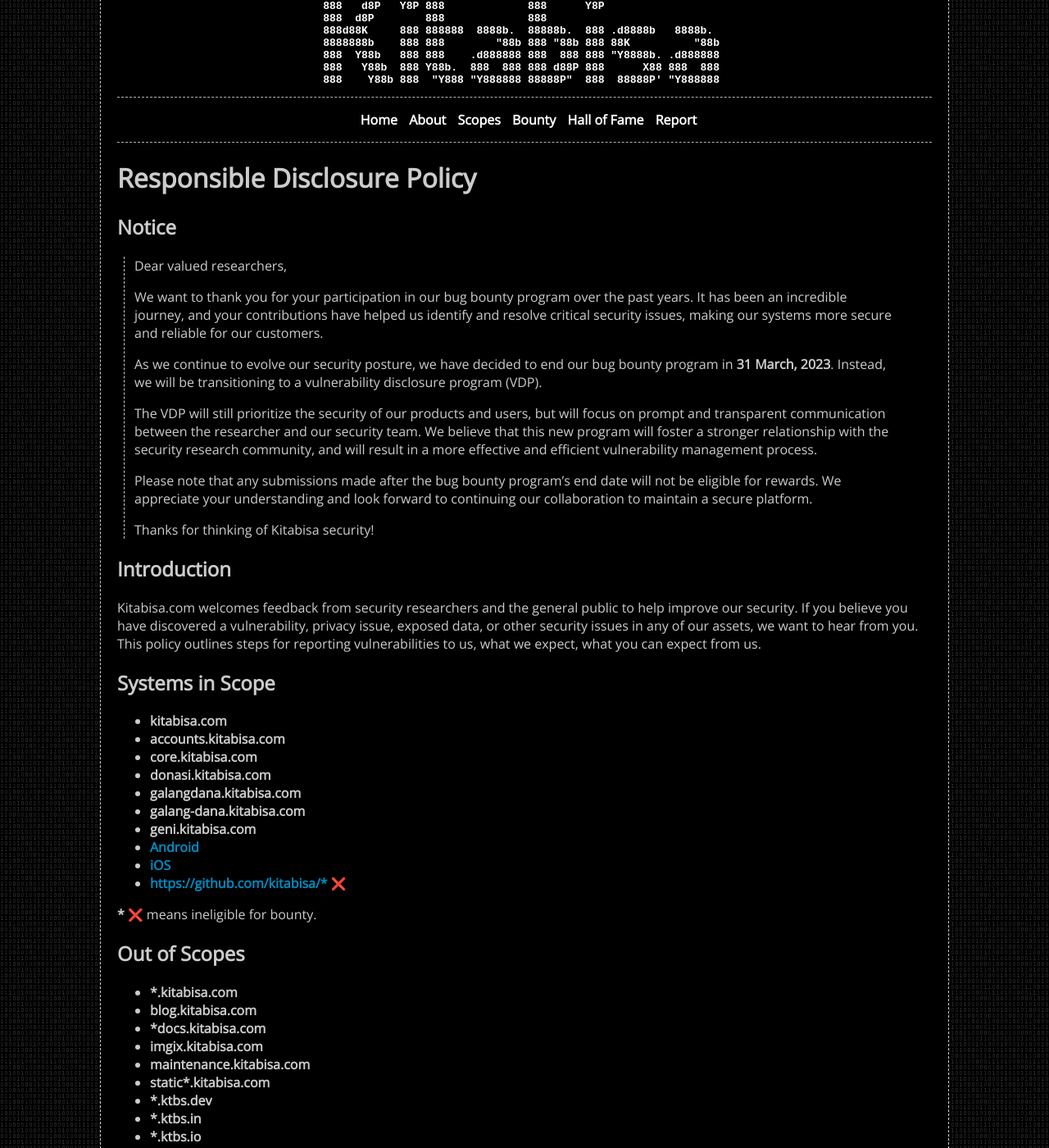
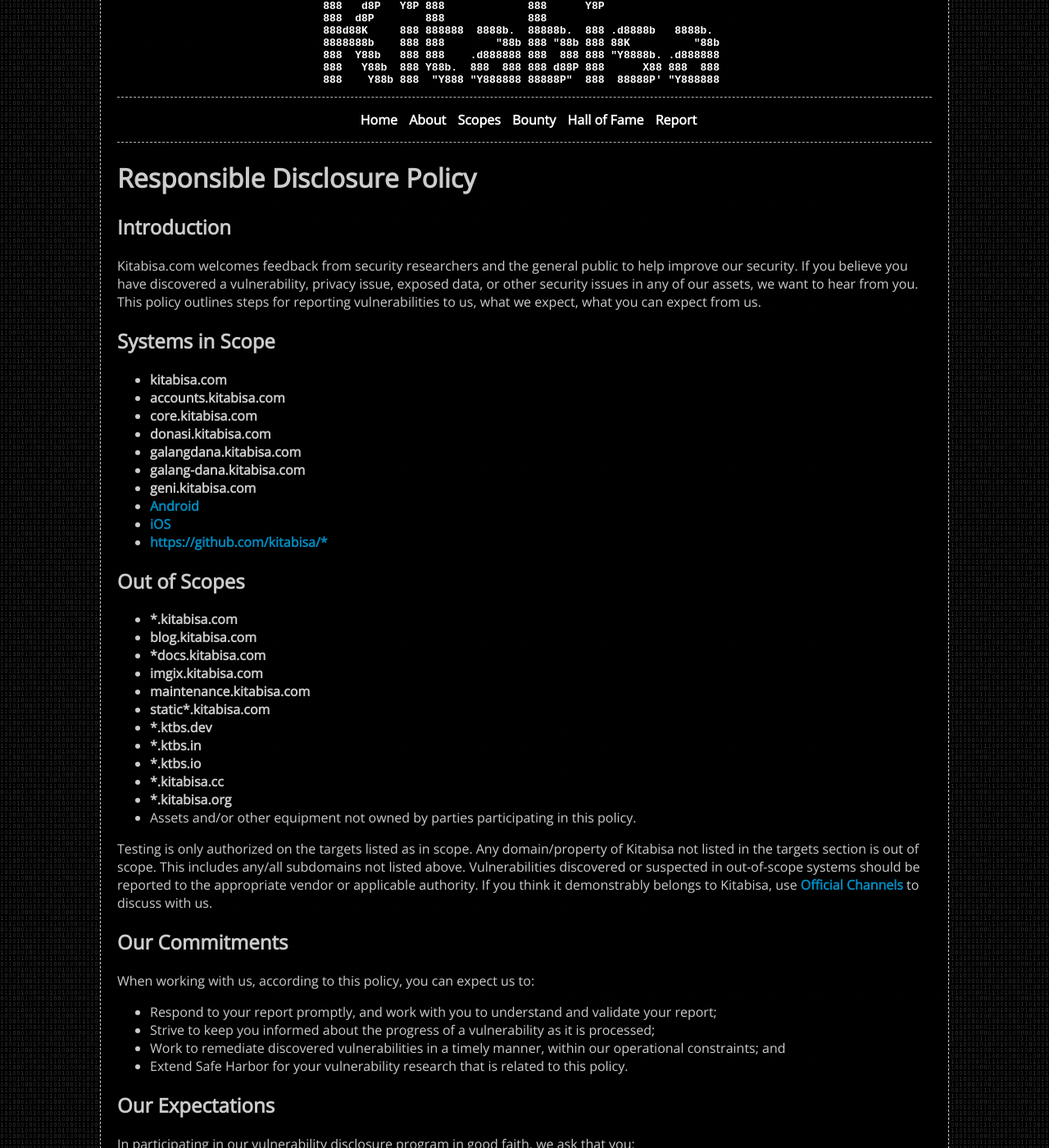
Before and after one commit to kitabisa/responsible-disclosure, a Jekyll site: the page built from index.md, in a window 1280 px wide and 1400 px high, scrolled down 361 px. Shown: the whole window at 82% size. Built offline with Jekyll 4.4.1, drawn with Linux system fonts in a browser that asks for light colours; our own code applies the rules of GitHub Pages for plain Markdown files; some of the changed text lies outside the part shown.

Commit message:
transitioned VRP to VDP

```diff
--- a/_config.yml
+++ b/_config.yml
@@ -14,25 +14,15 @@
 scopes:
   in:
     - value: kitabisa.com
-      eligible: true
     - value: accounts.kitabisa.com
-      eligible: true
     - value: core.kitabisa.com
-      eligible: true
     - value: donasi.kitabisa.com
-      eligible: true
     - value: galangdana.kitabisa.com
-      eligible: true
     - value: galang-dana.kitabisa.com
-      eligible: true
     - value: geni.kitabisa.com
-      eligible: true
     - value: <a href="https://play.google.com/store/apps/details?id=com.kitabisa.android">Android</a>
-      eligible: true
     - value: <a href="https://apps.apple.com/id/app/kitabisa/id1458307938">iOS</a>
-      eligible: true
     - value: <a href="https://github.com/kitabisa?type=source">https://github.com/kitabisa/*</a>
-      eligible: false
   out:
     - "*.kitabisa.com"
     - blog.kitabisa.com
@@ -64,16 +54,6 @@
   - You should only interact with test accounts you own or with explicit permission from the account holder; and
   - Do not engage in extortion.
 
-bounties:
-  - severity: Low
-    range: Swags
-  - severity: Medium
-    range: IDR ~500.000-999.000
-  - severity: High
-    range: IDR ~1.000.000-1.999.000
-  - severity: Critical
-    range: IDR ~2.000.000-2.999.000
-
 harbors:
   - Authorized concerning any applicable anti-hacking laws, and we will not initiate or support legal action against you for accidental, good-faith violations of this policy;
   - Authorized concerning any relevant anti-circumvention laws, and we will not bring a claim against you for circumvention of technology controls;
--- a/index.md
+++ b/index.md
@@ -3,20 +3,6 @@
 ---
 
 # Responsible Disclosure Policy
-
-## Notice
-
-> Dear valued researchers,
->
-> We want to thank you for your participation in our bug bounty program over the past years. It has been an incredible journey, and your contributions have helped us identify and resolve critical security issues, making our systems more secure and reliable for our customers.
->
-> As we continue to evolve our security posture, we have decided to end our bug bounty program in **31 March, 2023**. Instead, we will be transitioning to a vulnerability disclosure program (VDP).
->
-> The VDP will still prioritize the security of our products and users, but will focus on prompt and transparent communication between the researcher and our security team. We believe that this new program will foster a stronger relationship with the security research community, and will result in a more effective and efficient vulnerability management process.
->
-> Please note that any submissions made after the bug bounty program's end date will not be eligible for rewards. We appreciate your understanding and look forward to continuing our collaboration to maintain a secure platform.
->
-> Thanks for thinking of Kitabisa security!
 
 ## Introduction
 
@@ -26,10 +12,8 @@
 ## Systems in Scope
 
 {% for in-scope in site.scopes.in %}
-- <div><b>{{ in-scope.value }}</b>{% if in-scope.eligible == false %} <span class="ineligible">❌</span>{% endif %}</div>
+- <div><b>{{ in-scope.value }}</b></div>
 {% endfor %}
-
-<b>\*</b> <span class="ineligible">❌</span> means ineligible for bounty.
 
 ## Out of Scopes
 
@@ -56,29 +40,6 @@
 {% for expect in site.expectations %}
 - <div>{{ expect }}</div>
 {% endfor %}
-
-## Rewards
-
-Our rewards are determined by the Kitabisa security team based on the potential impact of a vulnerability and how detailed the respective report is.
-
-<table>
-  <thead>
-    <tr>
-      <th><strong>Severity</strong></th>
-      <th><strong>Bounty</strong></th>
-    </tr>
-  </thead>
-  <tbody>
-  {% for bounty in site.bounties %}
-    <tr>
-      <td>{{ bounty.severity }}</td>
-      <td>{{ bounty.range }}</td>
-    </tr>
-  {% endfor %}
-  </tbody>
-</table>
-
-<b>\*</b> Please note those are general guidelines, and reward decisions are up to the discretion of Kitabisa.
 
 ## Official Channels
 
```
